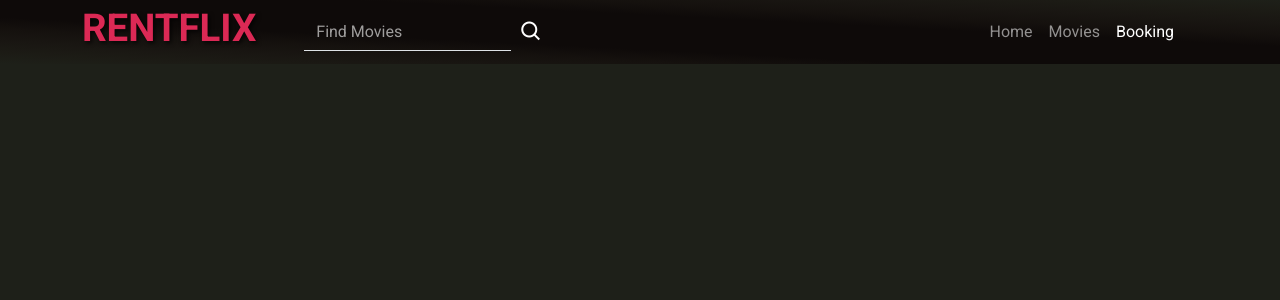
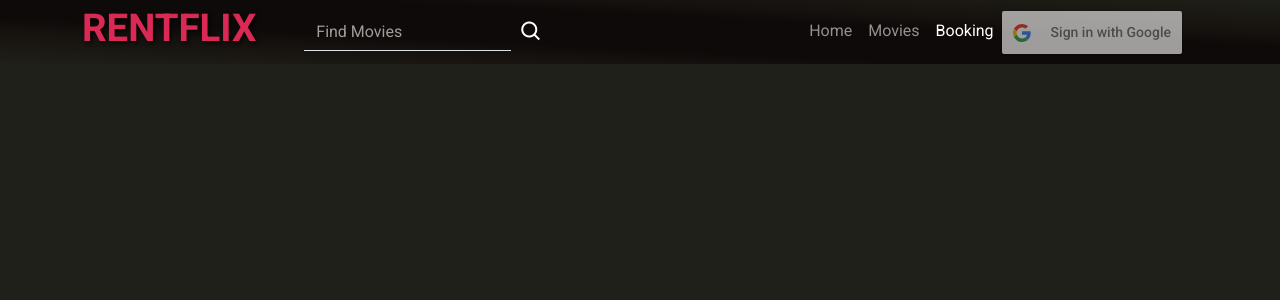
Before and after one commit to KristianColville1/movie-website, a React (Create React App) app: page /booking in a window 1280 px wide. Shown: the top 300 px of the page. Built offline with nearby package versions, Linux system fonts and the light colour scheme; a web font is replaced by a local one.

Commit message:
Tested google sign in on localhost in build and dev site

```diff
--- a/package.json
+++ b/package.json
@@ -40,6 +40,5 @@
       "last 1 firefox version",
       "last 1 safari version"
     ]
-  },
-  "homepage": "."
+  }
 }
--- a/public/index.html
+++ b/public/index.html
@@ -2,7 +2,7 @@
 <html lang="en">
   <head>
     <meta charset="utf-8" />
-    <link rel="icon" href="%PUBLIC_URL%/favicon.ico" />
+
     <meta name="viewport" content="width=device-width, initial-scale=1" />
     <meta name="theme-color" content="#000000" />
     <meta name="Author" content="Kristian Colville">
@@ -12,6 +12,7 @@
     <link rel="icon" type="image/png" sizes="32x32" href="%PUBLIC_URL%/favicon-32x32.png">
     <link rel="icon" type="image/png" sizes="16x16" href="%PUBLIC_URL%/favicon-16x16.png">
     <link rel="apple-touch-icon" href="%PUBLIC_URL%/logo192.png" />
+    <link rel="icon" href="%PUBLIC_URL%/favicon.ico" />
     <!--
       manifest.json provides metadata used when your web app is installed on a
       user's mobile device or desktop. See https://developers.google.com/web/fundamentals/web-app-manifest/
--- /dev/null
+++ b/src/components/molecules/GoogleSignIn/GoogleSignIn.js
@@ -0,0 +1,17 @@
+import React from "react";
+import { GoogleLogin } from "react-google-login";
+
+const clientId =
+    "422629413094-0mtcklhru17bjdjrd2gm9ik33n68rrqk.apps.googleusercontent.com";
+
+const GoogleSignIn = ({ onSuccess, onFailure }) => (
+    <GoogleLogin
+        clientId={clientId}
+        buttonText="Sign in with Google"
+        onSuccess={onSuccess}
+        onFailure={onFailure}
+        cookiePolicy={"single_host_origin"}
+    />
+);
+
+export default GoogleSignIn;
--- a/src/components/organisms/Navbar/Navbar.js
+++ b/src/components/organisms/Navbar/Navbar.js
@@ -8,6 +8,7 @@ import { LinkContainer } from "react-router-bootstrap";
 import NavItem from "../../molecules/NavItem/NavItem";
 import Form from "react-bootstrap/Form";
 import Button from "../../atoms/Button/Button";
+import GoogleSignIn from "../../molecules/GoogleSignIn/GoogleSignIn";
 import "./Navbar.css";
 /**
  * NavBar manages the site's main navigation using React Router for SPA page transitions. It controls the collapsible menu's state for responsive design.
@@ -36,6 +37,17 @@ const Navbar = () => {
         },
     ];
 
+    // Google sign in
+      const handleLoginSuccess = (response) => {
+    console.log('Login Success:', response.profileObj);
+    // Here you can handle the login success event,
+    // such as setting the user session or storing the access token.
+  };
+
+  const handleLoginFailure = (response) => {
+    console.error('Login Failed:', response);
+    // Here you can handle the login failure event.
+  };
     return (
         <BootstrapNavbar
             collapseOnSelect
@@ -77,7 +89,10 @@ const Navbar = () => {
                                     children={tab.text}
                                 />
                             ))
+
+
                         }
+                        < GoogleSignIn onSuccess={handleLoginSuccess } onFailure={handleLoginFailure }/>
                     </Nav>
                 </BootstrapNavbar.Collapse>
             </Container>
```
